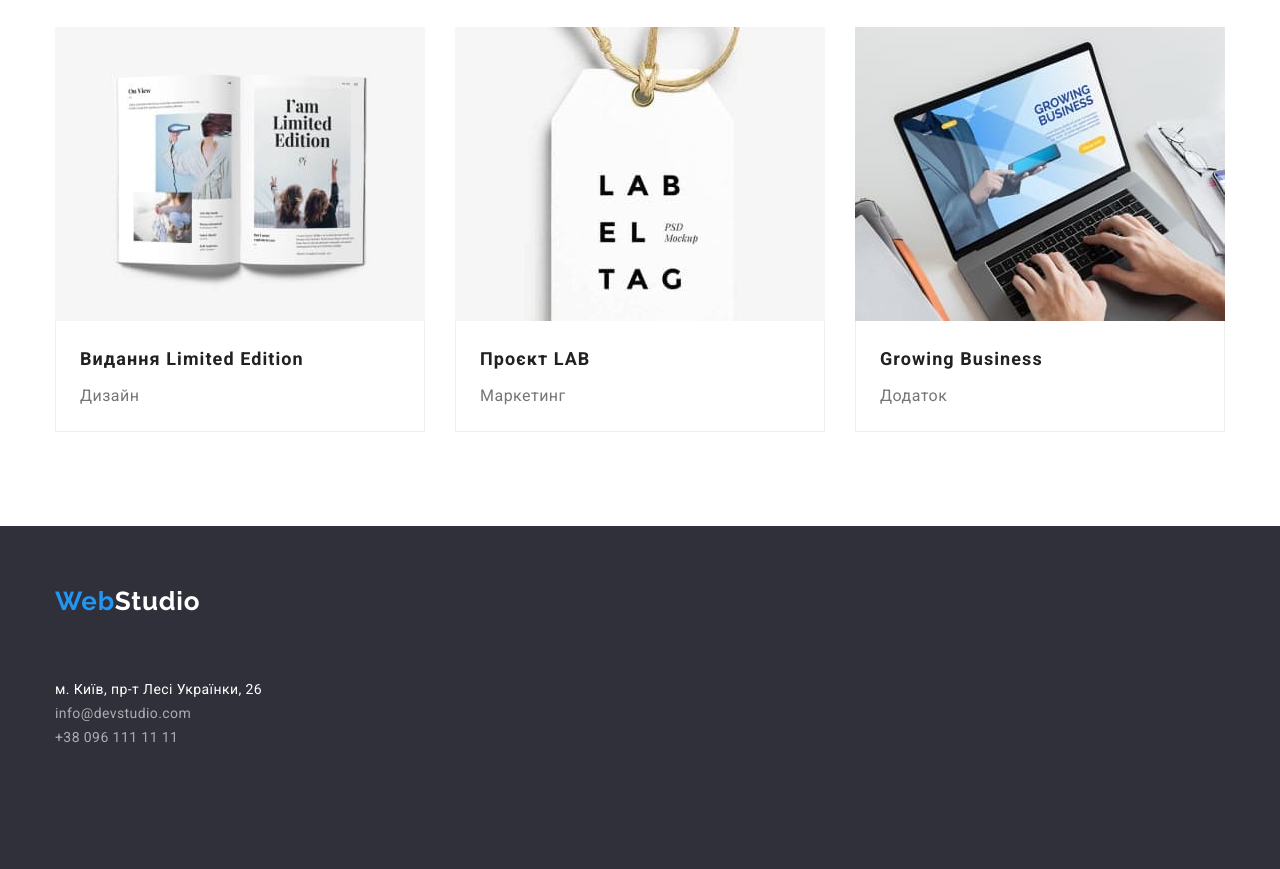
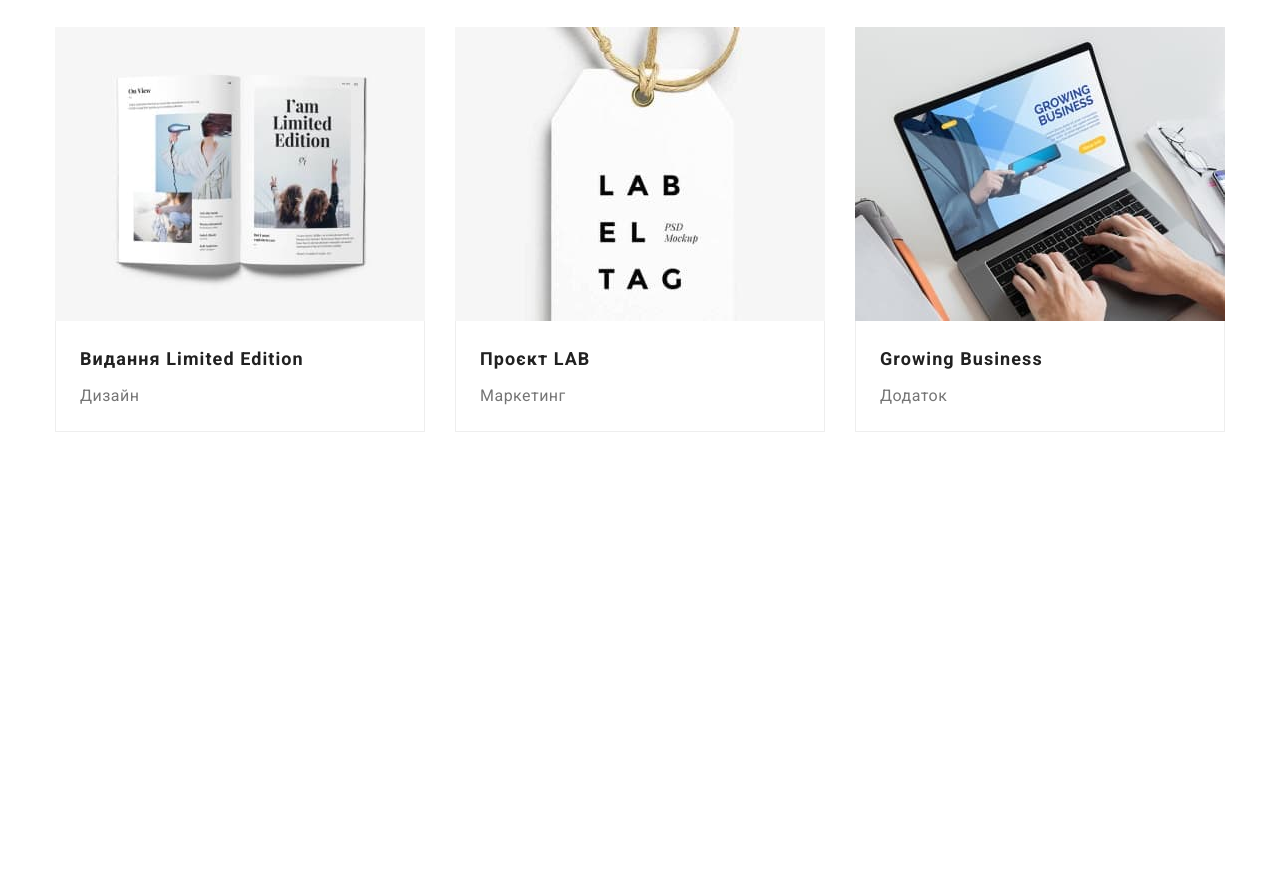
Before and after one commit to olenakononenko/goit-markup-hw-03, a plain HTML site: page portfolio.html in a window 1280 px wide. Shown: the part 1116-1985 px from the top of the page. After the commit the page ends 1642 px from the top, so only its background shows below. Drawn offline with nearby package versions, Linux system fonts and the light colour scheme.

Commit message:
Зміна footer

```diff
--- a/portfolio.html
+++ b/portfolio.html
@@ -123,20 +123,7 @@
 </section>
 </main>
 
-<footer class = "main-adress-list">
-    <div class="container">
-    <a class="main-part list link" href="./index.html">
-        <span class="firt-part list">Web</span><span class="footer-last-part list">Studio</span>
-    </a>
-        <adress>
-            <ul class="main-adress-list link">
-                <li class="header-main-list link list"><a class="footer-loc-link link list"  href="https://goo.gl/maps/endNMve7BPjAF2EC7" targer="_blank" rel="noopener noreferrer nofolow"> м. Київ, пр-т Лесі Українки, 26</a></li>
-                <li class="header-main-list link list"><a class="footer-mail-link link list" href="mailto:info@devstudio.com">info@devstudio.com </a></li>
-                <li class="header-main-list link list"><a class="footer-tel-link link list "  href="tel:+380961111111">+38 096 111 11 11</a></li>
-            </ul>
-        </adress>
-    </div>
-</footer>
+
 
 
 </body>
```
Also changed, not shown: index.html (+1 -1 lines).
